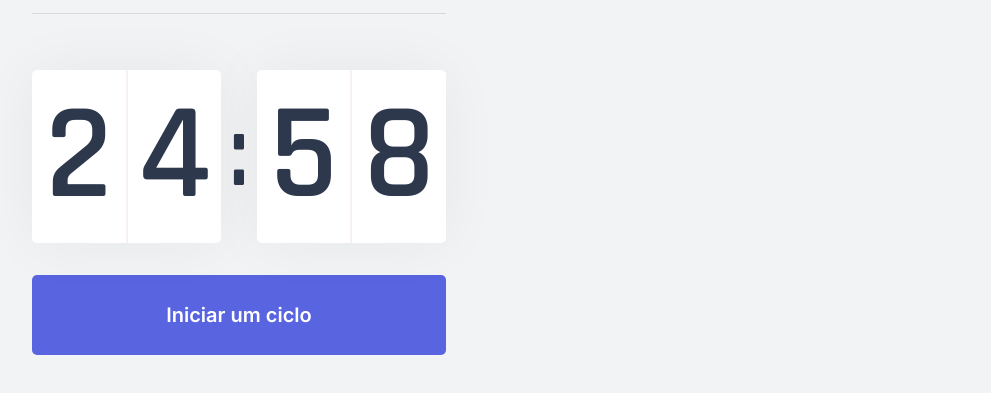
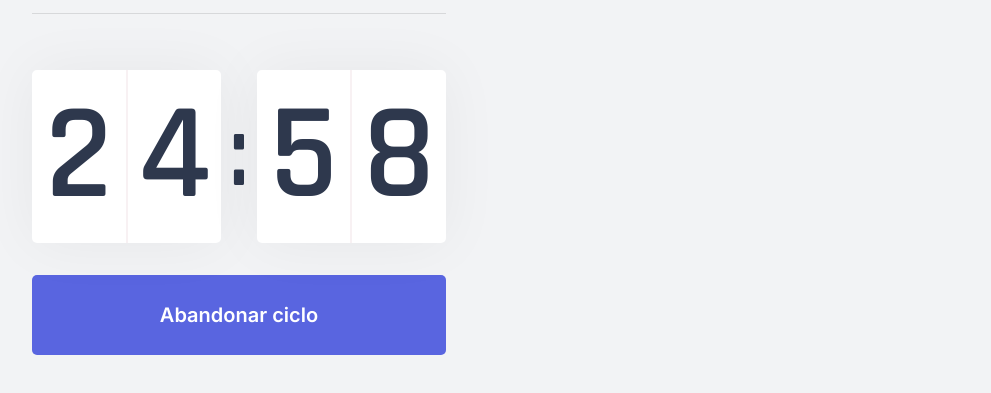
Before and after one commit to EmanuelLacerda/povi, a Next.js app: page / in a window 1280 px wide. Both pictures are taken after a click on the button "Iniciar um ciclo". Shown: the part 321-714 px from the top of the page, without its empty margins (144-1135 px from the left). Built offline with nearby package versions, Linux system fonts and the light colour scheme.

Commit message:
feat: Adds functionality to reset countdown.

```diff
--- a/src/components/Countdown.tsx
+++ b/src/components/Countdown.tsx
@@ -1,9 +1,11 @@
 import styles from '../styles/components/Countdown.module.css'
 import { useState, useEffect } from 'react';
 
+let countdownTimeout: NodeJS.Timeout;
+
 export function Countdown(){
 	const [ time, setTime ] = useState(25*60);
-	const [active, setActive] = useState(false);
+	const [isActive, setIsActive] = useState(false);
 	const [buttonText, setButtonText] = useState('Iniciar um ciclo')
 
 	const minutes = Math.floor(time / 60);
@@ -13,19 +15,22 @@ export function Countdown(){
 	const [secondLeft, secondRight] = String(seconds).padStart(2, '0').split('');
 
 	function startCountdown(){
-		setActive(true);
-		if (active){
-			setButtonText('Iniciar um ciclo')
+		setIsActive(true);
 	}
+
+	function resetCountdown(){
+		clearTimeout(countdownTimeout);
+		setIsActive(false);
+		setTime(25*60);
 	}
 
 	useEffect(() => {
-		if (active && time > 0){
-			setTimeout(() => {
+		if (isActive && time > 0){
+			countdownTimeout = setTimeout(() => {
 				setTime(time-1);
 			}, 1000)
 		}
-	}, [active, time])
+	}, [isActive, time])
 
 	return (
 		<div>
@@ -41,13 +46,24 @@ export function Countdown(){
 				</div>
 			</div>
 
+			{ isActive ? (
+				<button
+					type="button"
+					className={styles.countdownButton}
+					onClick={resetCountdown}
+				>
+					Abandonar ciclo
+				</button>
+			) : (
 				<button
 					type="button"
 					className={styles.countdownButton}
 					onClick={startCountdown}
 				>
-				{buttonText}
+					Iniciar um ciclo
 				</button>
+			)}
+
 		</div>
 	);
 }
```
Lines whose indentation alone changed are shown as unchanged.
